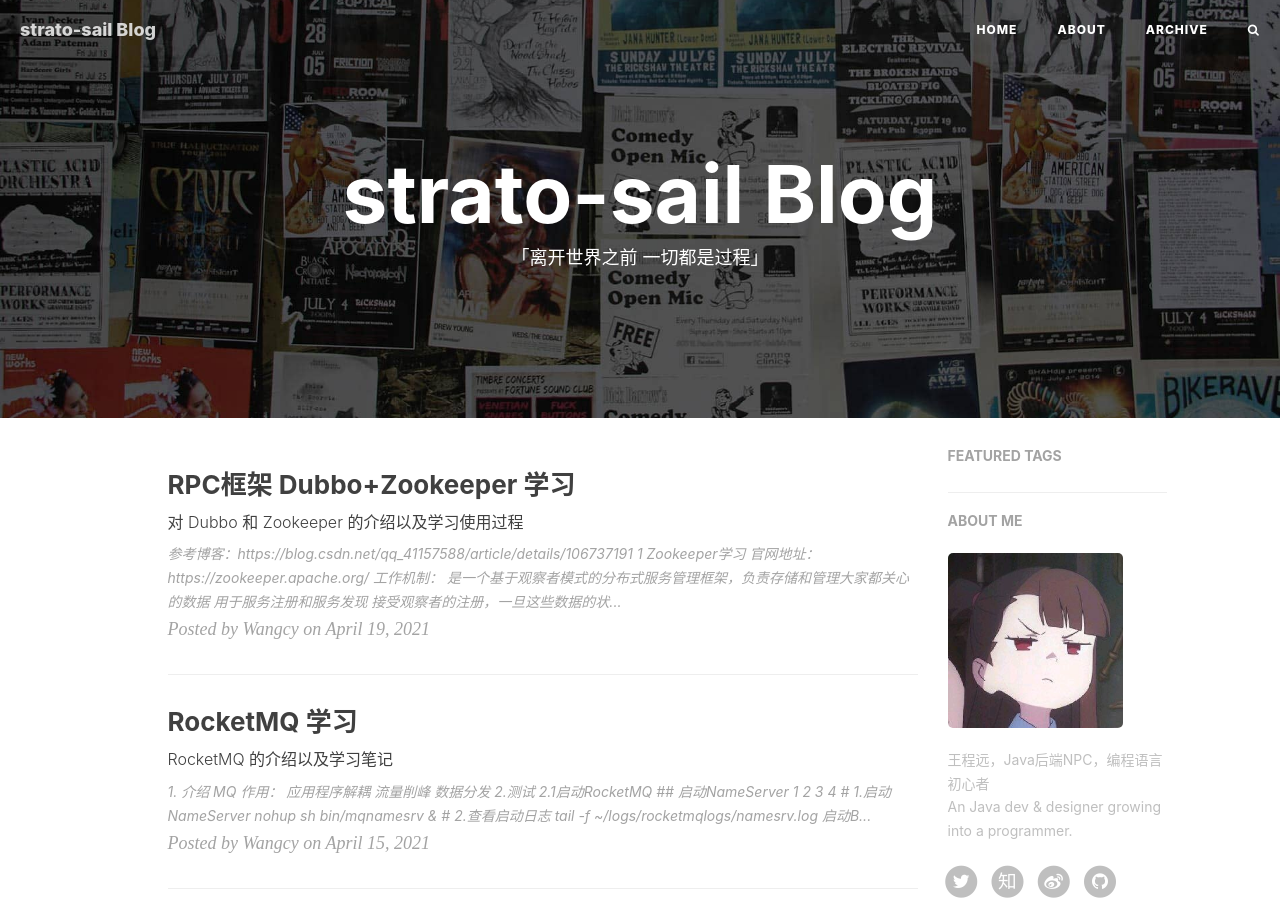
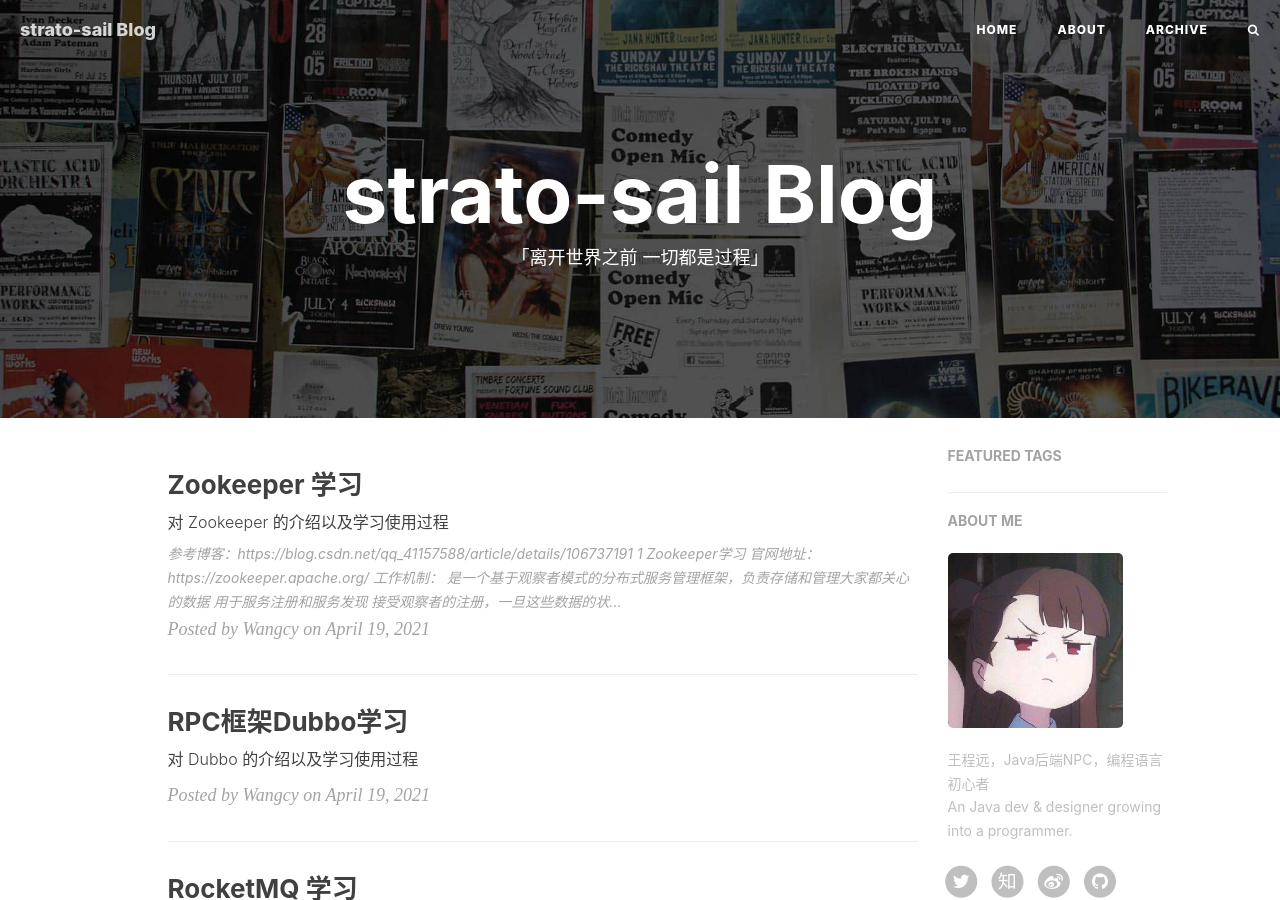
Before and after one commit to strato-sail/strato-sail.GitHub.io, a Jekyll site: the page built from index.html, in a window 1280 px wide and 900 px high. Built offline with Jekyll 4.4.1, drawn with Linux system fonts in a browser that asks for light colours; nearby versions of some CDN libraries; the list of posts is cut into pages by our own code; comment, search, counter and statistics services are not loaded.

```diff
--- /dev/null
+++ b/_posts/dubbo/2021-04-21-dubbo.md
@@ -0,0 +1,12 @@
+---
+layout:     post
+title:      "RPC框架Dubbo学习"
+subtitle:   "对 Dubbo 的介绍以及学习使用过程"
+date:       2021-04-19 12:00:00
+author:     "Wangcy"
+catalog: false
+header-style: text
+tags:
+  - RPC
+  - Dubbo
+---
```
Also changed, not shown: _posts/zookeeper/2021-04-19-zookeeper.md (renamed from _posts/dubbo/2021-04-19-dubbo.md, +18 -15 lines), img/in-post/zookeeper/zookeeper-01.png (renamed from img/in-post/zk+dubbo/zookeeper-01.png), img/in-post/zookeeper/zookeeper-02.png (renamed from img/in-post/zk+dubbo/zookeeper-02.png), img/in-post/zookeeper/zookeeper-03.png (renamed from img/in-post/zk+dubbo/zookeeper-03.png), img/in-post/zookeeper/zookeeper-04.png (renamed from img/in-post/zk+dubbo/zookeeper-04.png).
